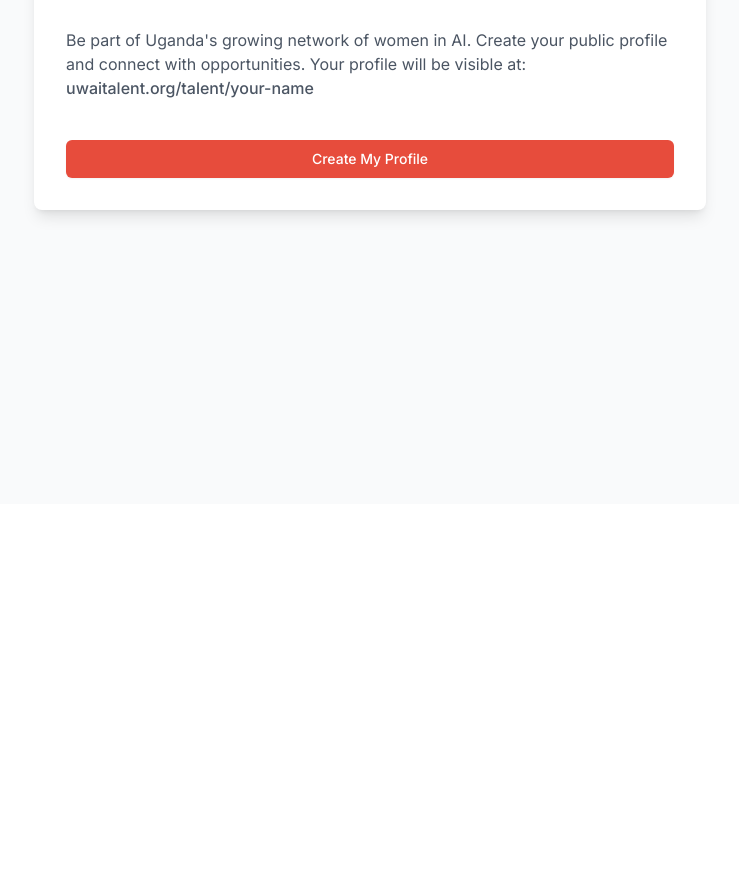
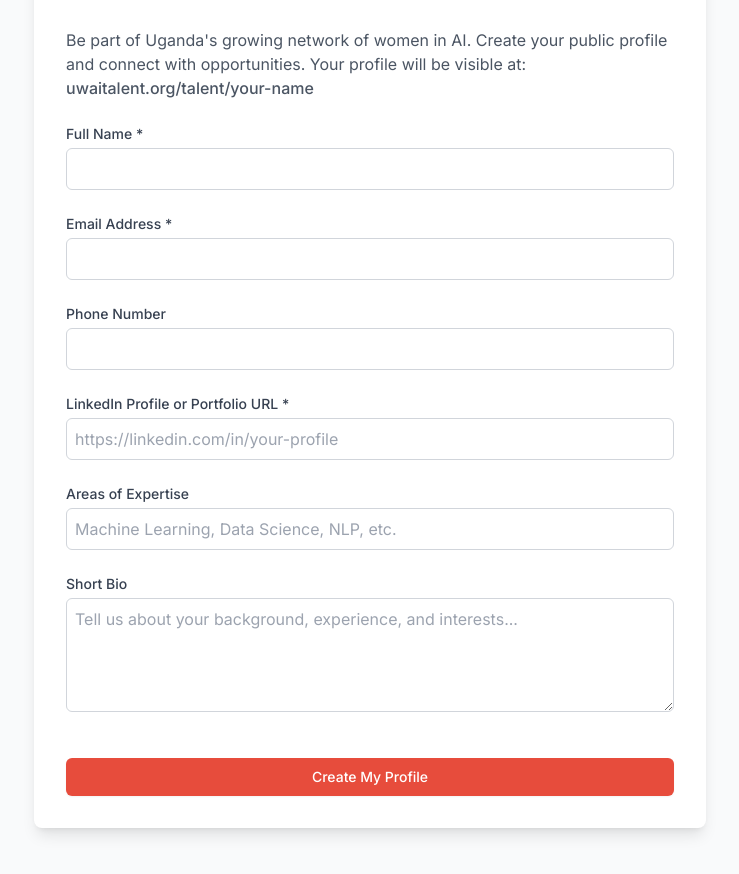
Before and after one commit to marksemakula/UgandAI-Women-s-Network-335, a React (Vite) app: page /talent-pool in a window 1280 px wide. Shown: the part 360-1234 px from the top of the page, without its empty margins (270-1009 px from the left). Before the commit the page ends 864 px from the top, so only its background shows below. Built offline with nearby package versions, Linux system fonts and the light colour scheme; a web font is replaced by a local one.

Commit message:
Update TalentPoolForm.jsx

```diff
--- a/src/components/TalentPoolForm.jsx
+++ b/src/components/TalentPoolForm.jsx
@@ -1,7 +1,7 @@
 import { useState } from 'react';
 import { motion } from 'framer-motion';
 import { useNavigate } from 'react-router-dom';
-import { FiUser, FiLink, FiMail, FiPhone, FiBriefcase } from 'react-icons/fi';
+import PropTypes from 'prop-types';
 
 export default function TalentPoolForm() {
   const [formData, setFormData] = useState({
@@ -90,13 +90,101 @@ export default function TalentPoolForm() {
     >
       <h3 className="text-2xl font-bold text-primary mb-6">Join Our Talent Pool</h3>
       <p className="text-gray-600 mb-6">
-        Be part of Uganda's growing network of women in AI. Create your public profile
+        Be part of Uganda&apos;s growing network of women in AI. Create your public profile
         and connect with opportunities. Your profile will be visible at:
         <span className="font-medium"> uwaitalent.org/talent/your-name</span>
       </p>
 
       <form onSubmit={handleSubmit} className="space-y-6">
-        {/* Form fields remain the same as before */}
+        <div>
+          <label htmlFor="name" className="block text-sm font-medium text-gray-700 mb-1">
+            Full Name *
+          </label>
+          <input
+            type="text"
+            id="name"
+            name="name"
+            value={formData.name}
+            onChange={handleChange}
+            className={`w-full p-2 border rounded-md ${errors.name ? 'border-red-500' : 'border-gray-300'}`}
+          />
+          {errors.name && <p className="mt-1 text-sm text-red-600">{errors.name}</p>}
+        </div>
+
+        <div>
+          <label htmlFor="email" className="block text-sm font-medium text-gray-700 mb-1">
+            Email Address *
+          </label>
+          <input
+            type="email"
+            id="email"
+            name="email"
+            value={formData.email}
+            onChange={handleChange}
+            className={`w-full p-2 border rounded-md ${errors.email ? 'border-red-500' : 'border-gray-300'}`}
+          />
+          {errors.email && <p className="mt-1 text-sm text-red-600">{errors.email}</p>}
+        </div>
+
+        <div>
+          <label htmlFor="phone" className="block text-sm font-medium text-gray-700 mb-1">
+            Phone Number
+          </label>
+          <input
+            type="tel"
+            id="phone"
+            name="phone"
+            value={formData.phone}
+            onChange={handleChange}
+            className="w-full p-2 border border-gray-300 rounded-md"
+          />
+        </div>
+
+        <div>
+          <label htmlFor="profileLink" className="block text-sm font-medium text-gray-700 mb-1">
+            LinkedIn Profile or Portfolio URL *
+          </label>
+          <input
+            type="url"
+            id="profileLink"
+            name="profileLink"
+            value={formData.profileLink}
+            onChange={handleChange}
+            className={`w-full p-2 border rounded-md ${errors.profileLink ? 'border-red-500' : 'border-gray-300'}`}
+            placeholder="https://linkedin.com/in/your-profile"
+          />
+          {errors.profileLink && <p className="mt-1 text-sm text-red-600">{errors.profileLink}</p>}
+        </div>
+
+        <div>
+          <label htmlFor="expertise" className="block text-sm font-medium text-gray-700 mb-1">
+            Areas of Expertise
+          </label>
+          <input
+            type="text"
+            id="expertise"
+            name="expertise"
+            value={formData.expertise}
+            onChange={handleChange}
+            className="w-full p-2 border border-gray-300 rounded-md"
+            placeholder="Machine Learning, Data Science, NLP, etc."
+          />
+        </div>
+
+        <div>
+          <label htmlFor="bio" className="block text-sm font-medium text-gray-700 mb-1">
+            Short Bio
+          </label>
+          <textarea
+            id="bio"
+            name="bio"
+            value={formData.bio}
+            onChange={handleChange}
+            rows={4}
+            className="w-full p-2 border border-gray-300 rounded-md"
+            placeholder="Tell us about your background, experience, and interests..."
+          />
+        </div>
 
         <div className="pt-4">
           <button
@@ -127,3 +215,9 @@ export default function TalentPoolForm() {
     </motion.div>
   );
 }
+
+TalentPoolForm.propTypes = {
+  // Add any props that the component receives here
+  // Example:
+  // initialData: PropTypes.object
+};
```
